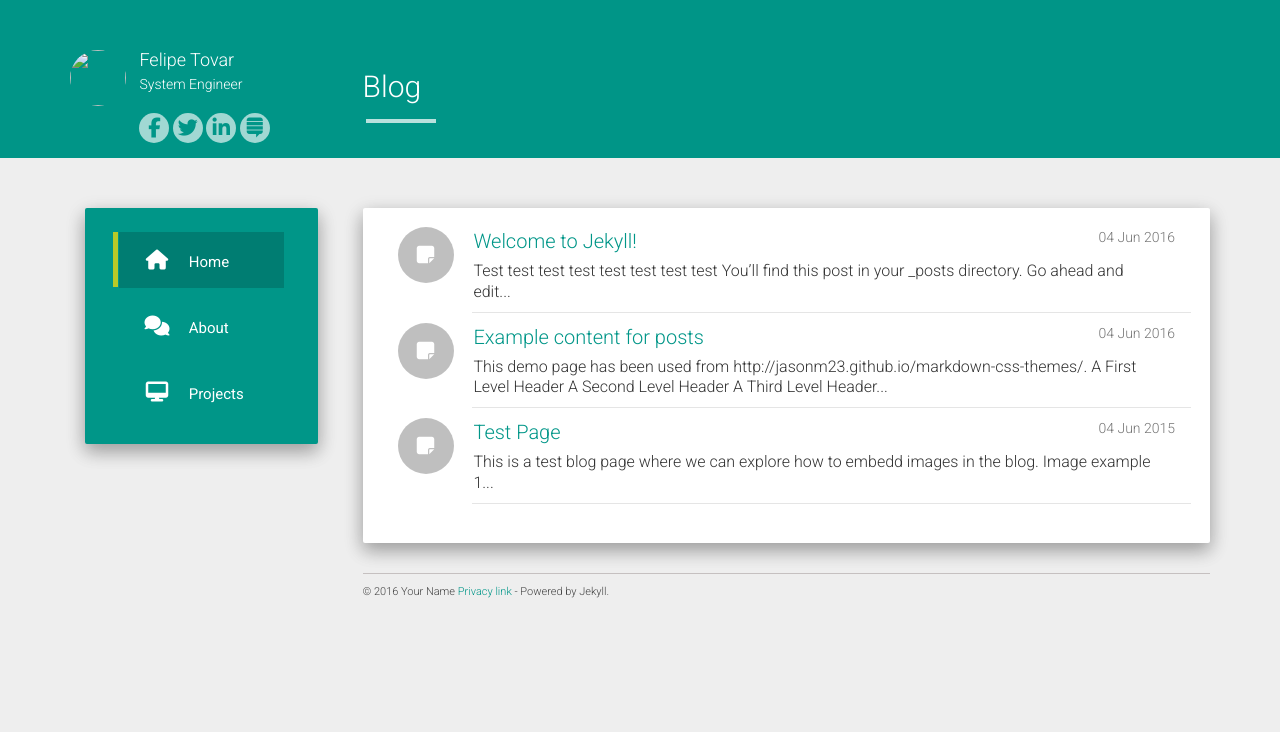
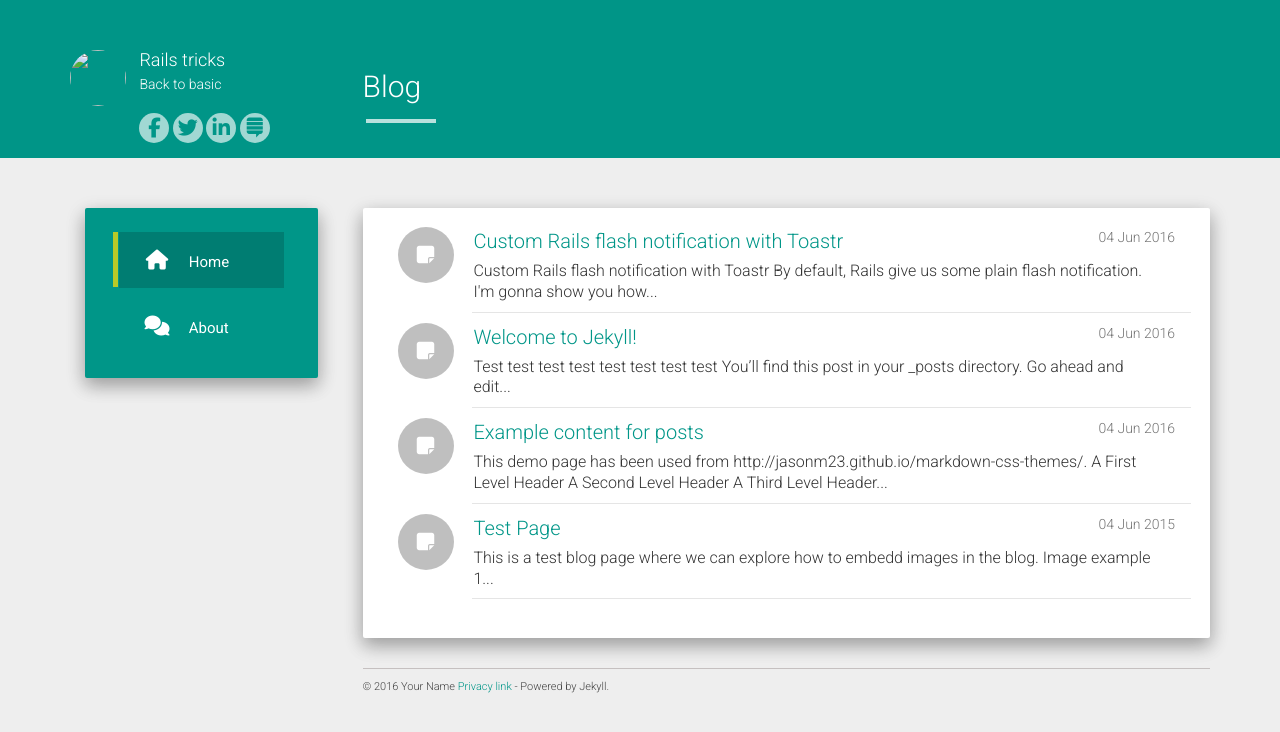
Before and after one commit to ftovaro/ftovaro.github.io, a Jekyll site: the page built from index.html, in a window 1280 px wide. Shown: the top 732 px of the page. Built offline with Jekyll 4.4.1, drawn with Linux system fonts in a browser that asks for light colours; nearby versions of some CDN libraries; the list of posts is cut into pages by our own code.

Commit message:
Starting with custom flash noti post

```diff
--- a/_config.yml
+++ b/_config.yml
@@ -1,9 +1,9 @@
 title: Rails tricks
 description: Here you can find some rails tricks that I've learned
-author: Felipe Tovar
+author: Rails tricks
 logo: /hcz-jekyll-blog/static/img/avatar.png
 github: https://github.com/ftovaro
-about: System Engineer
+about: Back to basic
 
 baseurl: "https://ftovaro.github.io"
 url: "https://ftovaro.github.io"
--- a/_data/urls.json
+++ b/_data/urls.json
@@ -9,10 +9,5 @@
     "text": "About",
     "url": "/about/",
     "icon": "fa-comments"
-  },
-  {
-    "text": "Projects",
-    "url": "/projects",
-    "icon": "fa-desktop"
   }
 ]
--- /dev/null
+++ b/_posts/2016-11-19-custom-flash-notifications-with-bootstrap.md
@@ -0,0 +1,26 @@
+---
+layout: post
+title:  "Custom Rails flash notification with Toastr"
+date:   2016-06-04 13:50:39
+categories: ruby, rails, bootstrap, notification, flash, toast
+---
+<h1>Custom Rails flash notification with Toastr</h1>
+
+<p>By default, Rails give us some plain flash notification. I'm gonna show you how to get from this</p>
+
+![my alternate text](/assets/test-page-image-1.jpg);
+
+<p>To this </p>
+
+![my alternate text](/assets/test-page-image-1.jpg);
+
+<p>Pretty cool uh?</p>
+<p>Lets begin</p>
+
+<h2>Creating the project</h2>
+<p>The first thing we need is create the project, I'm gonna upload this code to Heroku so I need
+ my database to be Postgresql, the flag -M is to not have mailers files and -T is because we don't
+ need test for this app</p>
+{% highlight ruby %}
+rails new custom_flash_notifications -d=postgresql -M -T
+{% endhighlight %}
```
